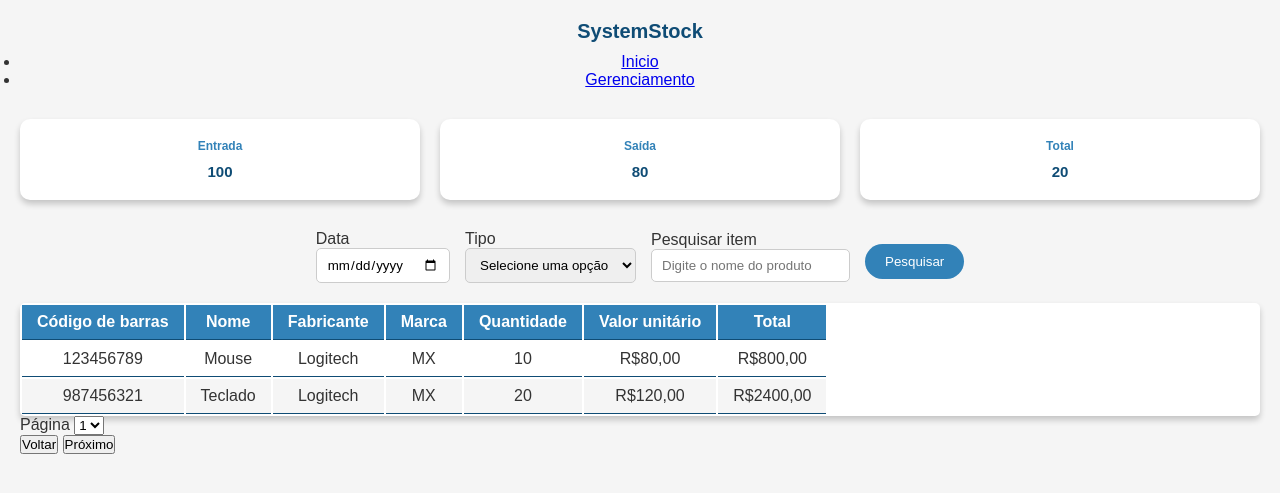
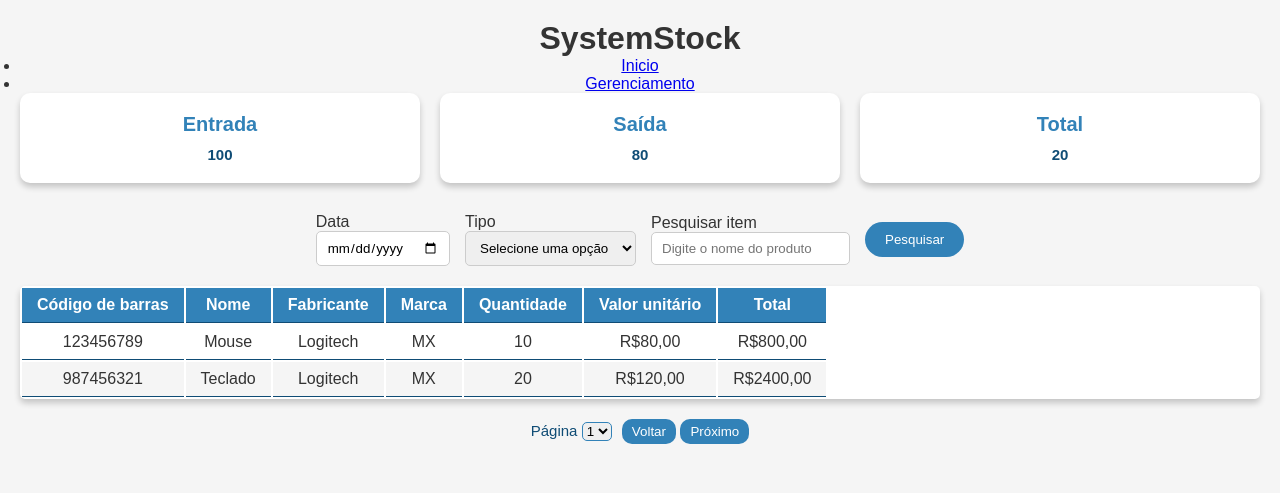
Before and after one commit to joaoribeiroodev/SystemStock, a Java web app: page /pages/dashboard.html in a window 1280 px wide. Shown: the top 493 px of the page. Run offline with Tomcat 11, a stand-in JSP engine, Linux system fonts and the light colour scheme.

Commit message:
Alteração no css do dashboard

```diff
--- a/src/main/webapp/CSS/dashboard.css
+++ b/src/main/webapp/CSS/dashboard.css
@@ -6,10 +6,9 @@ body {
 
 #header {
     text-align: center;
-    margin-bottom: 30px;
 }
 
-#tituloDashbord {
+#tituloDashboard {
     font-size: 20px;
     color: var(--primary-dark);
     margin-bottom: 10px;
@@ -35,8 +34,9 @@ body {
 .card-resumo:hover {
     transform: translateY(-5px);
 }
+
 .titulo-card {
-    font-size: 12px;
+    font-size: 20px;
     margin-bottom: 10px;
     color: var(--primary-medium);
 }
@@ -76,7 +76,7 @@ body {
 
 .botao-pesquisa
 .btn-pesquisa {
-    margin-top: 10px;
+    margin-top: 0;
     padding: 10px 20px;
     background-color: var(--primary-medium);
     color: var(--white);
@@ -86,7 +86,7 @@ body {
     transition: background-color 0.2s;
 }
 
-.botao-pesquisa:hover
+.botao-pesquisa
 .btn-pesquisa:hover {
     background-color: var(--primary-dark);
 }
@@ -116,3 +116,40 @@ body {
 #tabelaEstoque tr:nth-child(even) {
     background-color: var(--gray-light);
 }
+
+#paginacao {
+    margin-top: 20px;
+    display: flex;
+    justify-content: center;
+    align-items: center;
+    gap: 10px;
+}
+
+.controle-paginacao label {
+    font-size: 15px;
+    color: var(--primary-dark);
+}
+
+#pagina {
+    border: 1px solid var(--primary-medium);
+    border-radius: 5px;
+}
+
+.conteiner-btn
+#btnVoltar,
+#btnProximo{
+    margin-top: 0;
+    padding: 5px 10px;
+    background-color: var(--primary-medium);
+    color: var(--white);
+    border: none;
+    border-radius: 10px;
+    cursor: pointer;
+    transition: background-color 0.2s;
+}
+
+.conteiner-btn
+#btnVoltar
+#btnProximo:hover {
+    background-color: var(--primary-dark);
+}
```
